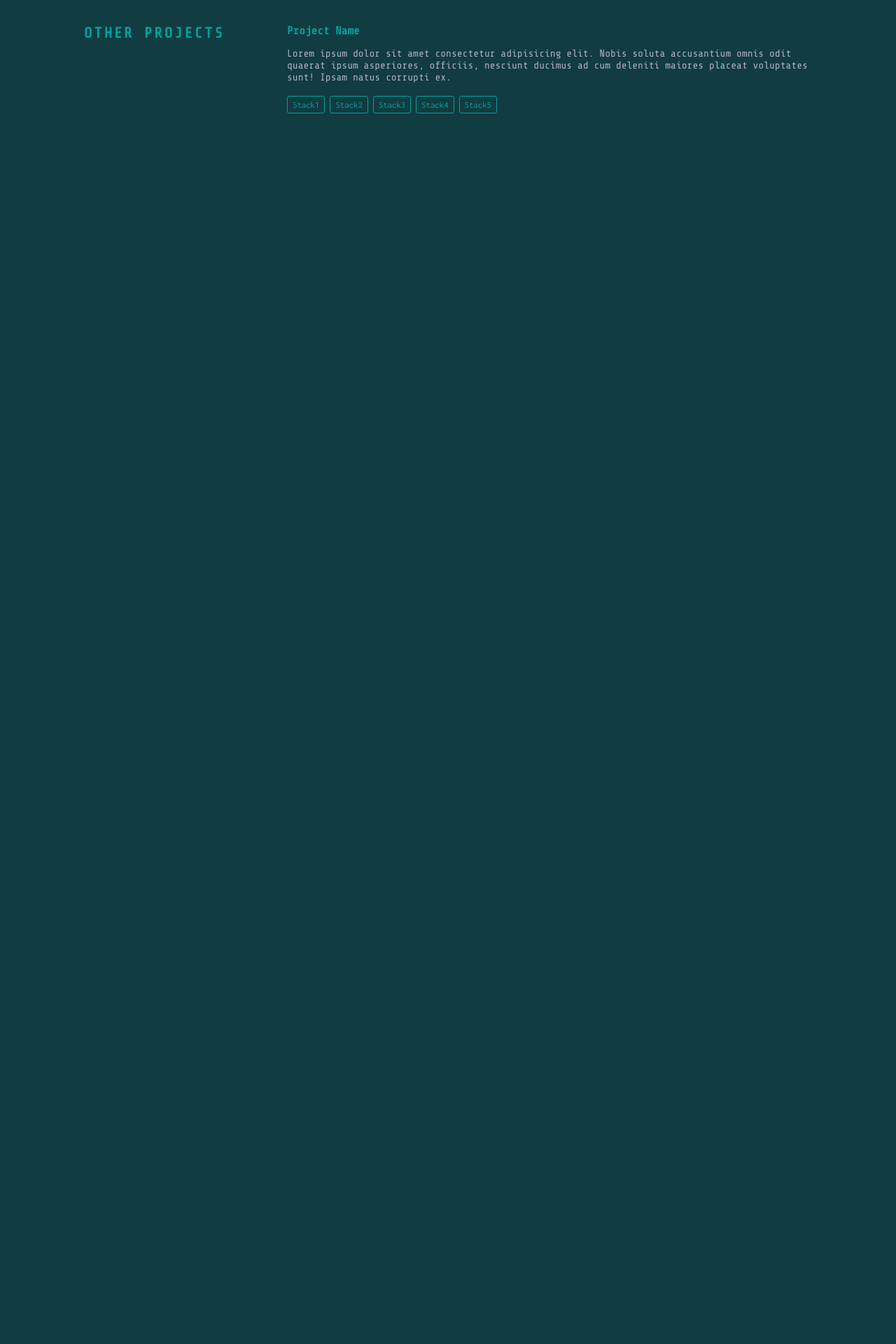
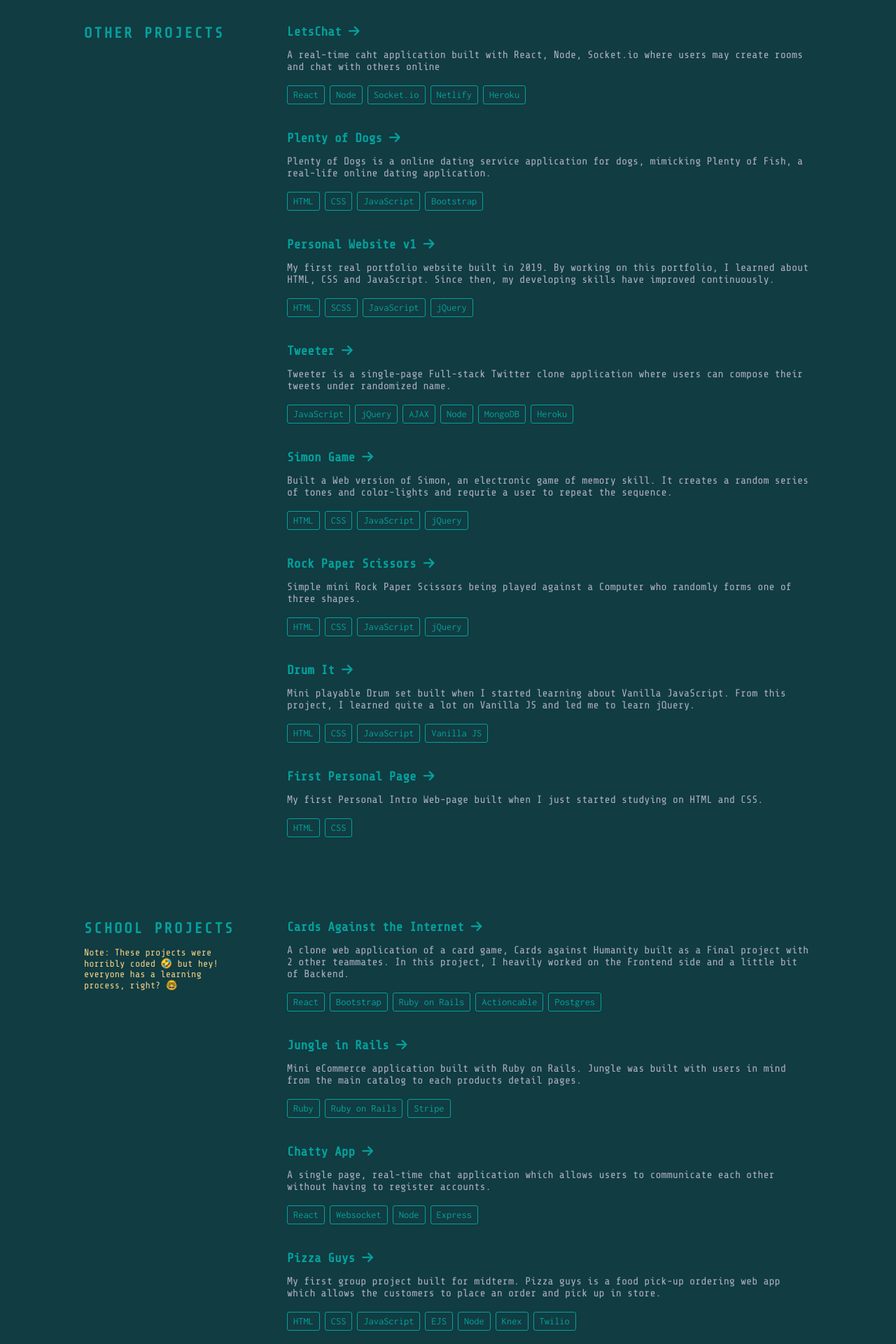
Before and after one commit to Gimorhee/portfolio-v2, a React (Create React App) app: page / in a window 1280 px wide. Shown: the part 2480-4400 px from the top of the page at 70% size. Before the commit the page ends 2845 px from the top, so only its background shows below. Built offline with nearby package versions, Linux system fonts and the light colour scheme.

Commit message:
Other/School Projects Components

```diff
--- a/src/App.js
+++ b/src/App.js
@@ -5,6 +5,7 @@ import Background from "./components/Background";
 import Skills from "./components/Skills";
 import Experiences from "./components/Experiences";
 import OtherProjects from "./components/projects/OtherProjects";
+import SchoolProjects from "./components/projects/SchoolProjects";
 
 import "./App.css";
 
@@ -17,6 +18,7 @@ function App() {
       <Skills />
       <Experiences />
       <OtherProjects />
+      <SchoolProjects />
     </div>
   );
 }
--- a/src/components/projects/OtherProject.js
+++ b/src/components/projects/OtherProject.js
@@ -1,10 +1,15 @@
 import React from "react";
 
-function OtherProject({ name, info, stacks }) {
+function OtherProject({ name, link, info, stacks }) {
   return (
     <div className="OtherProject-Container">
       <div className="ProjectName-Container">
-        <p className="Project-Name">{name}</p>
+        <p className="Project-Name">
+          <a href={link} target="_blank">
+            {name}
+          </a>
+        </p>
+        <i className="fas fa-arrow-right Project-Icon"></i>
       </div>
       <p className="Project-Info">{info}</p>
       <div className="Project-Stacks">
--- a/src/components/projects/OtherProjects.js
+++ b/src/components/projects/OtherProjects.js
@@ -9,9 +9,52 @@ function OtherProjects() {
       <h1 className="Project-Header">OTHER PROJECTS</h1>
       <div className="OtherProjects-Container">
         <OtherProject
-          name="Project Name"
-          info="Lorem ipsum dolor sit amet consectetur adipisicing elit. Nobis soluta accusantium omnis odit quaerat ipsum asperiores, officiis, nesciunt ducimus ad cum deleniti maiores placeat voluptates sunt! Ipsam natus corrupti ex."
-          stacks={["Stack1", "Stack2", "Stack3", "Stack4", "Stack5"]}
+          name="LetsChat"
+          link="https://react-lets-chat.netlify.com/"
+          info="A real-time caht application built with React, Node, Socket.io where users may create rooms and chat with others online"
+          stacks={["React", "Node", "Socket.io", "Netlify", "Heroku"]}
+        />
+        <OtherProject
+          name="Plenty of Dogs"
+          link="https://gimorhee.github.io/PlentyofDogs/"
+          info="Plenty of Dogs is a online dating service application for dogs, mimicking Plenty of Fish, a real-life online dating application."
+          stacks={["HTML", "CSS", "JavaScript", "Bootstrap"]}
+        />
+        <OtherProject
+          name="Personal Website v1"
+          link="https://gimorhee.github.io/portfolio-v1/"
+          info="My first real portfolio website built in 2019. By working on this portfolio, I learned about HTML, CSS and JavaScript. Since then, my developing skills have improved continuously."
+          stacks={["HTML", "SCSS", "JavaScript", "jQuery"]}
+        />
+        <OtherProject
+          name="Tweeter"
+          link="https://whispering-ravine-57540.herokuapp.com/"
+          info="Tweeter is a single-page Full-stack Twitter clone application where users can compose their tweets under randomized name."
+          stacks={["JavaScript", "jQuery", "AJAX", "Node", "MongoDB", "Heroku"]}
+        />
+        <OtherProject
+          name="Simon Game"
+          link="https://gimorhee.github.io/SimonGame/"
+          info="Built a Web version of Simon, an electronic game of memory skill. It creates a random series of tones and color-lights and requrie a user to repeat the sequence."
+          stacks={["HTML", "CSS", "JavaScript", "jQuery"]}
+        />
+        <OtherProject
+          name="Rock Paper Scissors"
+          link="https://gimorhee.github.io/RockPaperScissors/"
+          info="Simple mini Rock Paper Scissors being played against a Computer who randomly forms one of three shapes."
+          stacks={["HTML", "CSS", "JavaScript", "jQuery"]}
+        />
+        <OtherProject
+          name="Drum It"
+          link="https://gimorhee.github.io/DrumIt/"
+          info="Mini playable Drum set built when I started learning about Vanilla JavaScript. From this project, I learned quite a lot on Vanilla JS and led me to learn jQuery."
+          stacks={["HTML", "CSS", "JavaScript", "Vanilla JS"]}
+        />
+        <OtherProject
+          name="First Personal Page"
+          link="https://gimorhee.github.io/FirstPersonalPage/"
+          info="My first Personal Intro Web-page built when I just started studying on HTML and CSS."
+          stacks={["HTML", "CSS"]}
         />
       </div>
     </div>
--- /dev/null
+++ b/src/components/projects/SchoolProjects.js
@@ -0,0 +1,60 @@
+import React from "react";
+import OtherProject from "./OtherProject";
+
+function SchoolProjects() {
+  return (
+    <div className="SchoolProjects">
+      <div className="OtherProjects">
+        <div className="Project-Header-Cotainer">
+          <h1 className="Project-Header">SCHOOL PROJECTS</h1>
+          <p className="Project-Note">
+            Note: These projects were horribly coded 🤣 but hey! everyone has a
+            learning process, right? 🤓
+          </p>
+        </div>
+        <div className="OtherProjects-Container">
+          <OtherProject
+            name="Cards Against the Internet"
+            link="https://github.com/Gimorhee/Cards-Against-the-Internet"
+            info="A clone web application of a card game, Cards against Humanity built as a Final project with 2 other teammates. In this project, I heavily worked on the Frontend side and a little bit of Backend."
+            stacks={[
+              "React",
+              "Bootstrap",
+              "Ruby on Rails",
+              "Actioncable",
+              "Postgres"
+            ]}
+          />
+          <OtherProject
+            name="Jungle in Rails"
+            link="https://github.com/Gimorhee/jungle-rails"
+            info="Mini eCommerce application built with Ruby on Rails. Jungle was built with users in mind from the main catalog to each products detail pages."
+            stacks={["Ruby", "Ruby on Rails", "Stripe"]}
+          />
+          <OtherProject
+            name="Chatty App"
+            link="https://github.com/Gimorhee/Chatty-App"
+            info="A single page, real-time chat application which allows users to communicate each other without having to register accounts."
+            stacks={["React", "Websocket", "Node", "Express"]}
+          />
+          <OtherProject
+            name="Pizza Guys"
+            link="https://github.com/Gimorhee/Pizza-Guys"
+            info="My first group project built for midterm. Pizza guys is a food pick-up ordering web app which allows the customers to place an order and pick up in store."
+            stacks={[
+              "HTML",
+              "CSS",
+              "JavaScript",
+              "EJS",
+              "Node",
+              "Knex",
+              "Twilio"
+            ]}
+          />
+        </div>
+      </div>
+    </div>
+  );
+}
+
+export default SchoolProjects;
--- a/src/css/projects/projects.css
+++ b/src/css/projects/projects.css
@@ -8,7 +8,7 @@
           justify-content: space-between;
   max-width: 1200px;
   margin: 0 auto;
-  padding: 80px 80px 150px 80px;
+  padding: 80px 80px 0px 80px;
 }
 
 .OtherProjects .Project-Header {
@@ -24,23 +24,43 @@
 }
 
 .OtherProjects .OtherProjects-Container .OtherProject-Container {
-  margin-bottom: 50px;
+  margin-bottom: 35px;
 }
 
 .OtherProjects .OtherProjects-Container .OtherProject-Container .ProjectName-Container {
   margin-bottom: 15px;
+  display: -webkit-box;
+  display: -ms-flexbox;
+  display: flex;
+  -webkit-box-align: center;
+      -ms-flex-align: center;
+          align-items: center;
 }
 
-.OtherProjects .OtherProjects-Container .OtherProject-Container .ProjectName-Container .Project-Name {
+.OtherProjects .OtherProjects-Container .OtherProject-Container .ProjectName-Container .Project-Name a {
+  font-size: 18px;
+  font-weight: 600;
   color: #05a19c;
-  font-weight: 600;
-  font-size: 16px;
+  text-decoration: none;
+}
+
+.OtherProjects .OtherProjects-Container .OtherProject-Container .ProjectName-Container .Project-Icon {
+  color: #05a19c;
+  margin-left: 10px;
+  font-size: 18px;
+  -webkit-transition: 0.3s ease-in-out all;
+  transition: 0.3s ease-in-out all;
+}
+
+.OtherProjects .OtherProjects-Container .OtherProject-Container .ProjectName-Container:hover .Project-Icon {
+  -webkit-transform: translateX(7px);
+          transform: translateX(7px);
 }
 
 .OtherProjects .OtherProjects-Container .OtherProject-Container .Project-Info {
   color: #afafbf;
   margin-bottom: 15px;
-  font-size: 14.5px;
+  font-size: 15px;
 }
 
 .OtherProjects .OtherProjects-Container .OtherProject-Container .Project-Stacks .Project-Stack {
@@ -49,8 +69,46 @@
   border: 1px solid #05a19c;
   border-radius: 3px;
   margin: 3px 7px 3px 0;
-  padding: 5px 7px;
-  font-size: 0.8rem;
+  padding: 5px 8px;
+  font-size: 0.9rem;
   display: inline-block;
 }
+
+@media only screen and (max-width: 767px) {
+  .OtherProjects {
+    display: -webkit-box;
+    display: -ms-flexbox;
+    display: flex;
+    -webkit-box-orient: vertical;
+    -webkit-box-direction: normal;
+        -ms-flex-direction: column;
+            flex-direction: column;
+    padding: 80px 35px;
+  }
+  .OtherProjects .Project-Header {
+    margin-bottom: 35px;
+  }
+}
+
+.SchoolProjects {
+  margin-bottom: 150px;
+}
+
+.SchoolProjects .Project-Note {
+  margin-top: 15px;
+  color: #f6d186;
+  font-size: 13.5px;
+  max-width: 200px;
+  margin-right: 15px;
+}
+
+@media only screen and (max-width: 767px) {
+  .SchoolProjects .Project-Header {
+    margin-bottom: 15px;
+  }
+  .SchoolProjects .Project-Note {
+    max-width: 500px;
+    margin-bottom: 35px;
+  }
+}
 /*# sourceMappingURL=projects.css.map */
--- a/src/css/projects/projects.scss
+++ b/src/css/projects/projects.scss
@@ -6,7 +6,7 @@
   justify-content: space-between;
   max-width: 1200px;
   margin: 0 auto;
-  padding: 80px 80px 150px 80px;
+  padding: 80px 80px 0px 80px;
 
   .Project-Header {
     color: #05a19c;
@@ -20,22 +20,40 @@
     max-width: 750px;
 
     .OtherProject-Container {
-      margin-bottom: 50px;
+      margin-bottom: 35px;
 
       .ProjectName-Container {
         margin-bottom: 15px;
+        display: flex;
+        align-items: center;
 
         .Project-Name {
+          a {
+            font-size: 18px;
+            font-weight: 600;
+            color: #05a19c;
+            text-decoration: none;
+          }
+        }
+
+        .Project-Icon {
           color: #05a19c;
-          font-weight: 600;
-          font-size: 16px;
+          margin-left: 10px;
+          font-size: 18px;
+          transition: 0.3s ease-in-out all;
+        }
+
+        &:hover {
+          .Project-Icon {
+            transform: translateX(7px);
+          }
         }
       }
 
       .Project-Info {
         color: #afafbf;
         margin-bottom: 15px;
-        font-size: 14.5px;
+        font-size: 15px;
       }
 
       .Project-Stacks {
@@ -45,11 +63,49 @@
           border: 1px solid #05a19c;
           border-radius: 3px;
           margin: 3px 7px 3px 0;
-          padding: 5px 7px;
-          font-size: 0.8rem;
+          padding: 5px 8px;
+          font-size: 0.9rem;
           display: inline-block;
         }
       }
     }
   }
 }
+
+@media only screen and (max-width: 767px) {
+  .OtherProjects {
+    display: flex;
+    flex-direction: column;
+    padding: 80px 35px;
+
+    .Project-Header {
+      margin-bottom: 35px;
+    }
+  }
+}
+
+// SCHOOL PROJECT COMPONENT
+.SchoolProjects {
+  margin-bottom: 150px;
+
+  .Project-Note {
+    margin-top: 15px;
+    color: #f6d186;
+    font-size: 13.5px;
+    max-width: 200px;
+    margin-right: 15px;
+  }
+}
+
+@media only screen and (max-width: 767px) {
+  .SchoolProjects {
+    .Project-Header {
+      margin-bottom: 15px;
+    }
+
+    .Project-Note {
+      max-width: 500px;
+      margin-bottom: 35px;
+    }
+  }
+}
```
Also changed, not shown: 1 other file (tests, documents, lock files or other folders).
